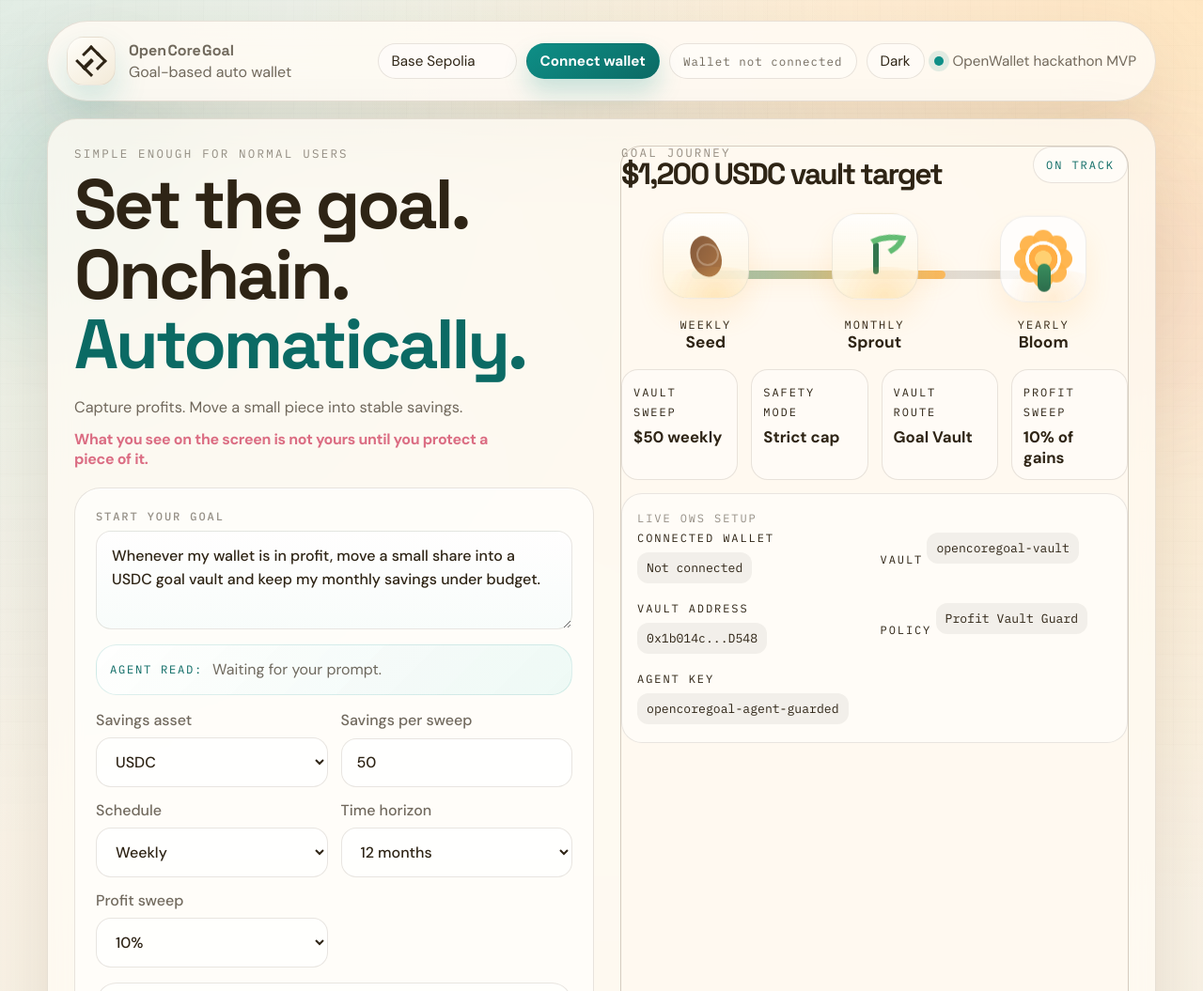
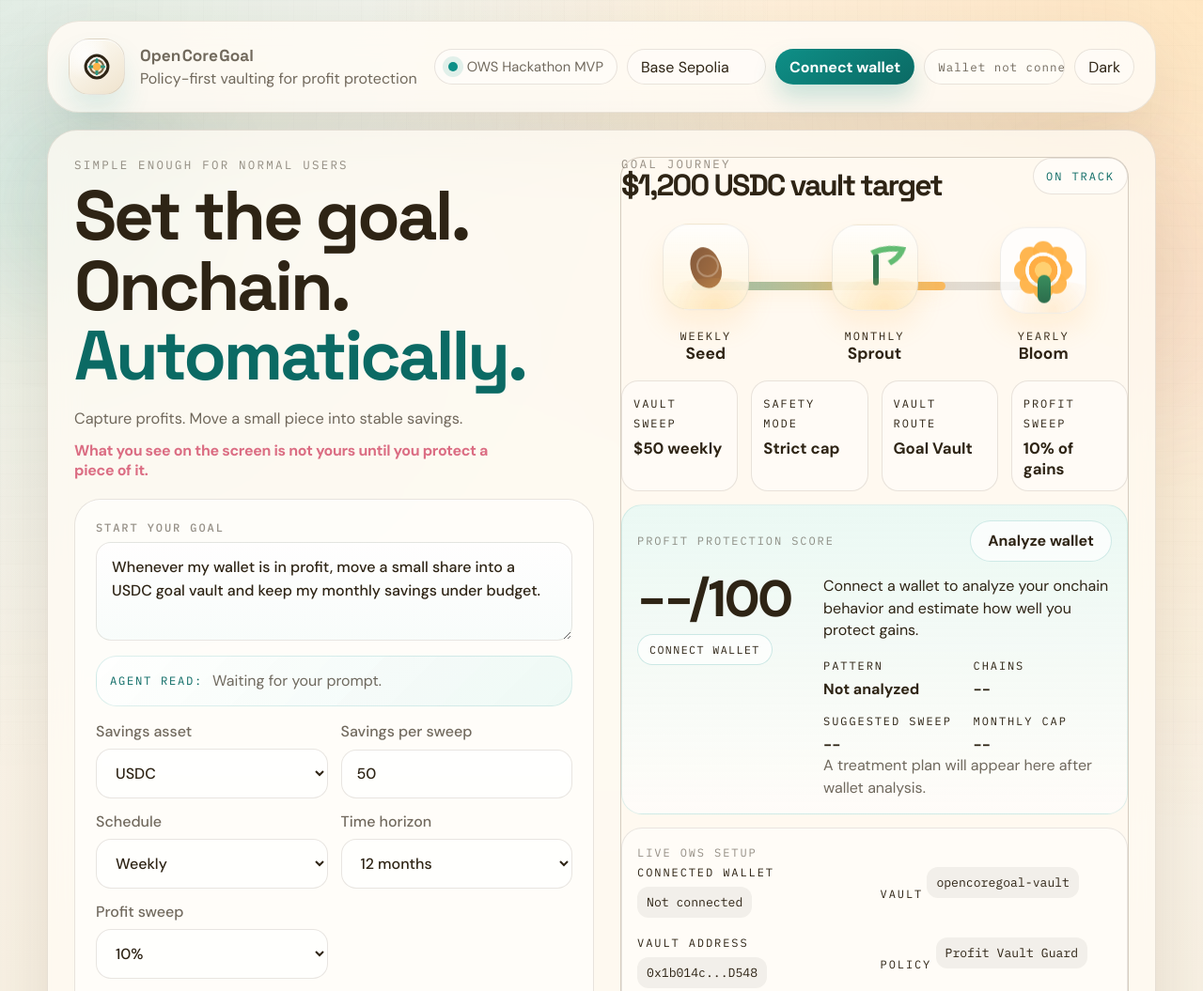
Before and after one commit to gizdusum/opencoregoal, a website: page index.html in a window 1280 px wide. Shown: the top 1055 px of the page at 94% size. Drawn offline with Linux system fonts and the light colour scheme; no server answers.

Commit message:
Refine header and diagnosis layout

```diff
--- a/app.js
+++ b/app.js
@@ -338,7 +338,8 @@ function renderWalletBadge() {
   els.walletBadge.hidden = false;
   els.walletDisconnectButton.hidden = false;
   const networkLabel = NETWORKS[state.connectedChainId]?.label || NETWORKS[state.selectedChainId]?.label || 'Wallet linked';
-  els.walletBadge.textContent = `${shortenAddress(state.connectedWallet)} • ${networkLabel}`;
+  els.walletBadge.textContent = shortenAddress(state.connectedWallet);
+  els.walletBadge.title = `${state.connectedWallet} on ${networkLabel}`;
   els.walletConnectButton.textContent = 'Wallet connected';
   setCodeValue(
     els.traderWalletName,
--- a/index.html
+++ b/index.html
@@ -22,19 +22,28 @@
     <div class="ambient ambient-right"></div>
 
     <header class="topbar">
+      <div class="topbar-main">
         <a class="brand" href="#top" aria-label="OpenCoreGoal home">
           <span class="brand-mark">
-          <span class="ows-mark" aria-hidden="true">
-            <span></span><span></span><span></span><span></span>
+            <span class="core-mark" aria-hidden="true">
+              <span class="core-ring ring-a"></span>
+              <span class="core-ring ring-b"></span>
+              <span class="core-axis axis-a"></span>
+              <span class="core-axis axis-b"></span>
+              <span class="core-dot"></span>
             </span>
           </span>
           <span class="brand-copy">
             <strong><span class="brand-open">Open</span><span class="brand-core">Core</span><span class="brand-goal">Goal</span></strong>
-          <span>Goal-based auto wallet</span>
+            <span>Policy-first vaulting for profit protection</span>
           </span>
         </a>
 
-      <div class="topbar-copy">
+        <div class="topbar-controls">
+          <span class="topbar-status">
+            <span class="status-dot"></span>
+            <span>OWS Hackathon MVP</span>
+          </span>
           <label class="network-picker" aria-label="Select network">
             <select id="networkSelect">
               <option value="0x14a34" selected>Base Sepolia</option>
@@ -45,8 +54,7 @@
           <button class="wallet-disconnect" id="walletDisconnectButton" type="button" hidden>Disconnect</button>
           <span class="wallet-badge" id="walletBadge" hidden>Wallet not connected</span>
           <button class="theme-toggle" id="themeToggle" type="button" aria-label="Toggle dark mode">Dark</button>
-        <span class="status-dot"></span>
-        <span>OpenWallet hackathon MVP</span>
+        </div>
       </div>
     </header>
 
@@ -211,6 +219,41 @@
             </article>
           </div>
 
+          <div class="diagnosis-card diagnosis-card-compact" id="diagnosisCard">
+            <div class="diagnosis-topline">
+              <span class="card-label">Profit Protection Score</span>
+              <button class="tertiary-button" id="analyzeWalletButton" type="button">Analyze wallet</button>
+            </div>
+            <div class="diagnosis-layout">
+              <div class="diagnosis-score">
+                <strong id="scoreValue">--/100</strong>
+                <span class="diagnosis-pill" id="scoreStatus">Connect wallet</span>
+              </div>
+              <div class="diagnosis-copy">
+                <p id="diagnosisSummary">Connect a wallet to analyze your onchain behavior and estimate how well you protect gains.</p>
+                <div class="diagnosis-grid">
+                  <div>
+                    <span class="metric-label">Pattern</span>
+                    <strong id="diagnosisPattern">Not analyzed</strong>
+                  </div>
+                  <div>
+                    <span class="metric-label">Chains</span>
+                    <strong id="diagnosisChains">--</strong>
+                  </div>
+                  <div>
+                    <span class="metric-label">Suggested sweep</span>
+                    <strong id="recommendedSweep">--</strong>
+                  </div>
+                  <div>
+                    <span class="metric-label">Monthly cap</span>
+                    <strong id="recommendedCap">--</strong>
+                  </div>
+                </div>
+                <p class="diagnosis-treatment" id="diagnosisTreatment">A treatment plan will appear here after wallet analysis.</p>
+              </div>
+            </div>
+          </div>
+
           <div class="ows-live-card">
             <span class="card-label">Live OWS setup</span>
             <div class="ows-live-grid">
@@ -303,35 +346,6 @@
               <p id="profitText">Save from wins without forcing a full sale.</p>
             </article>
 
-            <article class="plan-card diagnosis-card" id="diagnosisCard">
-              <span class="card-label">Profit Protection Score</span>
-              <div class="diagnosis-head">
-                <strong id="scoreValue">--/100</strong>
-                <span class="diagnosis-pill" id="scoreStatus">Connect wallet</span>
-              </div>
-              <p id="diagnosisSummary">Connect a wallet to analyze your onchain behavior and estimate how well you protect gains.</p>
-              <div class="diagnosis-grid">
-                <div>
-                  <span class="metric-label">Pattern</span>
-                  <strong id="diagnosisPattern">Not analyzed</strong>
-                </div>
-                <div>
-                  <span class="metric-label">Chains</span>
-                  <strong id="diagnosisChains">--</strong>
-                </div>
-                <div>
-                  <span class="metric-label">Suggested sweep</span>
-                  <strong id="recommendedSweep">--</strong>
-                </div>
-                <div>
-                  <span class="metric-label">Monthly cap</span>
-                  <strong id="recommendedCap">--</strong>
-                </div>
-              </div>
-              <p class="diagnosis-treatment" id="diagnosisTreatment">A treatment plan will appear here after wallet analysis.</p>
-              <button class="tertiary-button" id="analyzeWalletButton" type="button">Analyze wallet</button>
-            </article>
-
             <article class="plan-card" id="requestCard">
               <span class="card-label">Live OWS request</span>
               <strong id="requestHeadline">Waiting to create a signed request.</strong>
--- a/styles.css
+++ b/styles.css
@@ -145,14 +145,11 @@ body.theme-dark .ambient-right {
 }
 
 .topbar {
-  display: flex;
-  align-items: center;
-  justify-content: space-between;
-  gap: 18px;
+  display: block;
   margin-bottom: 18px;
-  padding: 16px 20px;
-  border: 1px solid var(--line);
-  border-radius: var(--radius-pill);
+  padding: 18px 22px;
+  border: 1px solid rgba(64, 47, 18, 0.1);
+  border-radius: 34px;
   background: rgba(255, 251, 244, 0.88);
   backdrop-filter: blur(18px);
   box-shadow: var(--shadow);
@@ -169,24 +166,25 @@ body.theme-dark .topbar {
 .brand {
   display: inline-flex;
   align-items: center;
-  gap: 14px;
+  gap: 16px;
   color: inherit;
   text-decoration: none;
+  min-width: 0;
 }
 
 .brand-mark {
   display: grid;
   place-items: center;
-  width: 52px;
-  height: 52px;
-  border-radius: 18px;
-  background: linear-gradient(145deg, #fffef9, #f3ead8);
-  color: #fff;
-  font-family: var(--display);
-  font-weight: 700;
-  letter-spacing: 0.08em;
-  box-shadow: 0 16px 34px rgba(14, 143, 135, 0.18);
-  border: 1px solid rgba(46, 36, 21, 0.08);
+  width: 60px;
+  height: 60px;
+  border-radius: 22px;
+  background:
+    radial-gradient(circle at 30% 30%, rgba(255, 255, 255, 0.9), transparent 45%),
+    linear-gradient(145deg, #fffef9, #efe3cd);
+  box-shadow:
+    0 18px 30px rgba(14, 143, 135, 0.12),
+    inset 0 1px 0 rgba(255, 255, 255, 0.8);
+  border: 1px solid rgba(46, 36, 21, 0.1);
 }
 
 body.theme-dark .brand-mark {
@@ -197,82 +195,83 @@ body.theme-dark .brand-mark {
     inset 0 1px 0 rgba(255, 255, 255, 0.04);
 }
 
-.ows-mark {
+.core-mark {
   position: relative;
   display: block;
-  width: 28px;
-  height: 28px;
-}
-
-.ows-mark span {
-  position: absolute;
-  width: 14px;
-  height: 14px;
-  border: 3px solid var(--ink);
-}
-
-.ows-mark span:nth-child(1) {
-  top: 0;
-  left: 7px;
-  border-right: 0;
-  border-bottom: 0;
-  transform: rotate(45deg);
-}
-
-.ows-mark span:nth-child(2) {
-  top: 7px;
-  right: 0;
-  border-left: 0;
-  border-bottom: 0;
-  transform: rotate(45deg);
-}
-
-.ows-mark span:nth-child(3) {
-  bottom: 0;
-  left: 7px;
-  border-top: 0;
-  border-right: 0;
-  transform: rotate(45deg);
-}
-
-.ows-mark span:nth-child(4) {
-  top: 7px;
-  left: 0;
-  border-top: 0;
-  border-left: 0;
-  transform: rotate(45deg);
-}
-
-.ows-mark.large {
-  width: 76px;
-  height: 76px;
-}
-
-.ows-mark.large span {
   width: 34px;
   height: 34px;
-  border-width: 5px;
-}
-
-.ows-mark.large span:nth-child(1),
-.ows-mark.large span:nth-child(3) {
-  left: 21px;
-}
-
-.ows-mark.large span:nth-child(2),
-.ows-mark.large span:nth-child(4) {
-  top: 21px;
+}
+
+.core-ring,
+.core-axis,
+.core-dot {
+  position: absolute;
+}
+
+.core-ring {
+  inset: 4px;
+  border: 3px solid var(--ink);
+  border-radius: 12px;
+}
+
+.ring-a {
+  transform: rotate(45deg);
+}
+
+.ring-b {
+  inset: 9px;
+  border-width: 2px;
+  opacity: 0.78;
+  transform: rotate(45deg);
+}
+
+.core-axis {
+  left: 50%;
+  top: 50%;
+  background: var(--teal);
+  border-radius: 999px;
+  transform: translate(-50%, -50%);
+}
+
+.axis-a {
+  width: 18px;
+  height: 3px;
+}
+
+.axis-b {
+  width: 3px;
+  height: 18px;
+}
+
+.core-dot {
+  left: 50%;
+  top: 50%;
+  width: 8px;
+  height: 8px;
+  border-radius: 50%;
+  background: var(--sun);
+  transform: translate(-50%, -50%);
+  box-shadow: 0 0 0 4px rgba(255, 179, 71, 0.16);
+}
+
+body.theme-dark .core-ring {
+  border-color: rgba(237, 247, 255, 0.88);
+}
+
+body.theme-dark .core-dot {
+  box-shadow: 0 0 0 4px rgba(255, 191, 98, 0.18);
 }
 
 .brand-copy {
   display: flex;
   flex-direction: column;
-  gap: 2px;
+  gap: 3px;
+  min-width: 0;
 }
 
 .brand-copy strong {
   font-family: var(--display);
-  font-size: 1rem;
+  font-size: 1.08rem;
 }
 
 .brand-copy strong span {
@@ -307,12 +306,41 @@ body.theme-dark .brand-mark {
   color: var(--ink-soft);
 }
 
-.topbar-copy {
+.topbar-main {
+  display: flex;
+  align-items: center;
+  justify-content: space-between;
+  gap: 18px;
+}
+
+.topbar-controls {
+  display: flex;
+  align-items: center;
+  justify-content: flex-end;
+  gap: 10px;
+  flex-wrap: wrap;
+}
+
+.topbar-controls .theme-toggle {
+  margin-left: auto;
+}
+
+.topbar-status {
   display: inline-flex;
   align-items: center;
   gap: 10px;
-  font-size: 0.95rem;
-  flex-wrap: wrap;
+  min-height: 38px;
+  padding: 0 14px;
+  border-radius: 999px;
+  border: 1px solid var(--line);
+  background: rgba(255, 255, 255, 0.42);
+  color: var(--ink-soft);
+  font-size: 0.92rem;
+}
+
+body.theme-dark .topbar-status {
+  background: rgba(255, 255, 255, 0.04);
+  border-color: rgba(140, 235, 221, 0.08);
 }
 
 .network-picker select,
@@ -368,6 +396,10 @@ body.theme-dark .theme-toggle {
   font-family: var(--mono);
   font-size: 0.78rem;
   letter-spacing: 0.08em;
+  max-width: 150px;
+  overflow: hidden;
+  text-overflow: ellipsis;
+  white-space: nowrap;
 }
 
 body.theme-dark .wallet-badge {
@@ -820,6 +852,10 @@ body.theme-dark .ows-live-card {
   border-color: rgba(172, 194, 214, 0.1);
 }
 
+.journey-card .diagnosis-card {
+  margin-top: 14px;
+}
+
 .ows-live-grid {
   display: grid;
   grid-template-columns: repeat(2, minmax(0, 1fr));
@@ -1318,17 +1354,50 @@ body.theme-dark .diagnosis-card {
   background: linear-gradient(180deg, rgba(15, 37, 43, 0.98), rgba(16, 28, 36, 0.96));
 }
 
-.diagnosis-head {
+.diagnosis-topline {
   display: flex;
   align-items: center;
   justify-content: space-between;
   gap: 12px;
-  margin-top: 10px;
-}
-
-.diagnosis-head strong {
-  font-size: clamp(1.9rem, 4vw, 2.4rem);
-  line-height: 1;
+}
+
+.diagnosis-card-compact {
+  padding: 16px;
+  border-radius: 22px;
+  border: 1px solid rgba(14, 143, 135, 0.12);
+  overflow: hidden;
+}
+
+.diagnosis-layout {
+  display: grid;
+  grid-template-columns: 180px minmax(0, 1fr);
+  gap: 18px;
+  align-items: start;
+  margin-top: 14px;
+}
+
+.diagnosis-score {
+  display: flex;
+  flex-direction: column;
+  align-items: flex-start;
+  justify-content: center;
+  gap: 12px;
+  min-width: 0;
+}
+
+.diagnosis-score strong {
+  font-size: clamp(2.4rem, 5vw, 3.4rem);
+  line-height: 0.94;
+  letter-spacing: -0.05em;
+}
+
+.diagnosis-copy {
+  min-width: 0;
+}
+
+.diagnosis-copy p {
+  margin: 0;
+  line-height: 1.48;
 }
 
 .diagnosis-pill {
@@ -1373,6 +1442,8 @@ body.theme-dark .diagnosis-pill {
 .diagnosis-grid strong {
   display: block;
   margin-top: 6px;
+  line-height: 1.25;
+  word-break: break-word;
 }
 
 .diagnosis-treatment {
@@ -1382,7 +1453,6 @@ body.theme-dark .diagnosis-pill {
 }
 
 .tertiary-button {
-  margin-top: 14px;
   display: inline-flex;
   align-items: center;
   justify-content: center;
@@ -1619,7 +1689,12 @@ body.theme-dark .footer-link {
   }
 
   .value-stack,
-  .ows-live-grid {
+  .ows-live-grid,
+  .diagnosis-grid {
+    grid-template-columns: 1fr;
+  }
+
+  .diagnosis-layout {
     grid-template-columns: 1fr;
   }
 }
@@ -1642,6 +1717,27 @@ body.theme-dark .footer-link {
     align-items: flex-start;
   }
 
+  .topbar-main,
+  .topbar-controls {
+    flex-direction: column;
+    align-items: stretch;
+  }
+
+  .topbar-status,
+  .wallet-badge,
+  .network-picker select,
+  .wallet-connect,
+  .wallet-disconnect,
+  .theme-toggle {
+    width: 100%;
+    justify-content: center;
+    max-width: none;
+  }
+
+  .topbar-controls .theme-toggle {
+    margin-left: 0;
+  }
+
   h1 {
     font-size: 2.7rem;
   }
```
Lines whose indentation alone changed are shown as unchanged.
